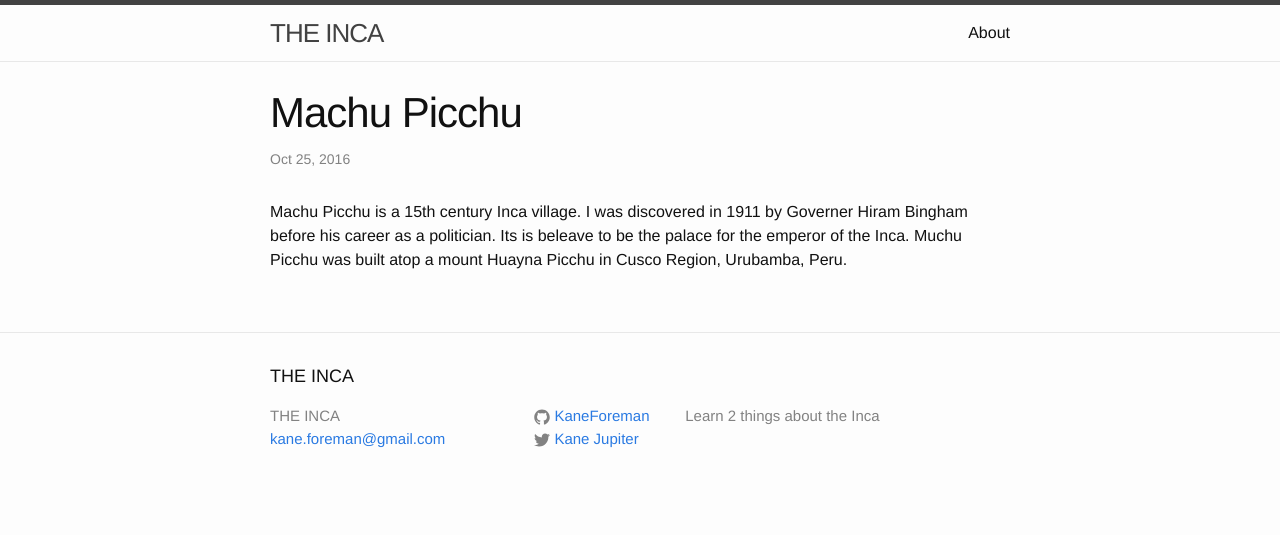
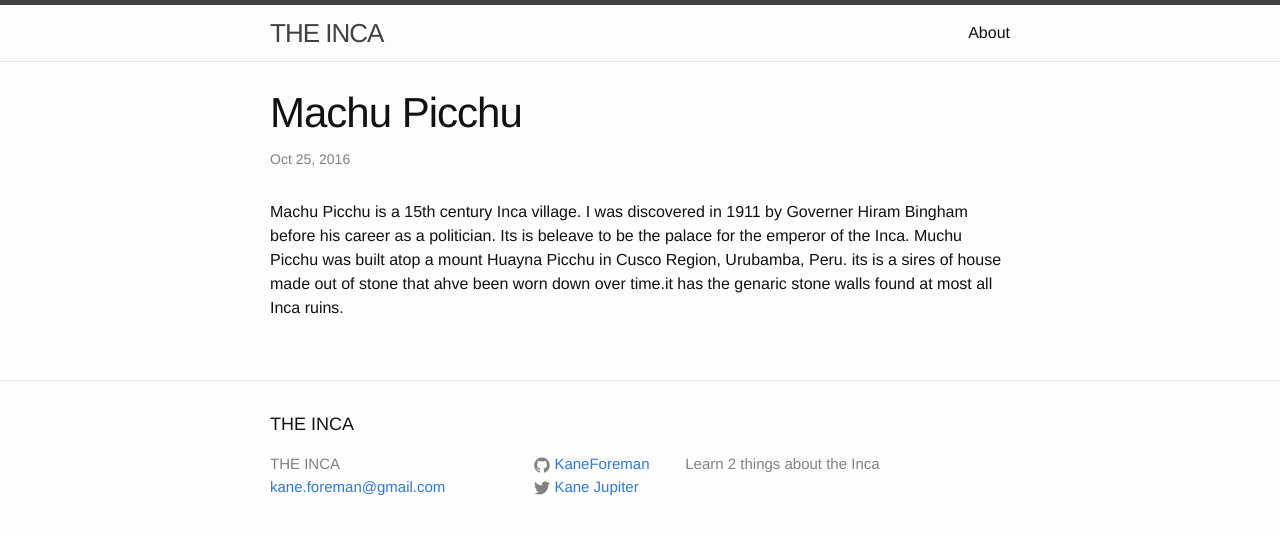
Before and after one commit to KaneForeman/kaneforeman.github.io, a Jekyll site: the page built from _posts/2016-10-25-welcome-to-jekyll.markdown, in a window 1280 px wide. Shown: the top 535 px of the page. Built offline with Jekyll 4.4.1, drawn with Linux system fonts in a browser that asks for light colours.

Commit message:
Update 2016-10-25-welcome-to-jekyll.markdown

```diff
--- a/_posts/2016-10-25-welcome-to-jekyll.markdown
+++ b/_posts/2016-10-25-welcome-to-jekyll.markdown
@@ -4,4 +4,4 @@ title:  "Machu Picchu"
 date:   2016-10-25 10:34:16 -0400
 categories: jekyll update
 ---
-Machu Picchu is a 15th century Inca village. I was discovered in 1911 by Governer Hiram Bingham before his career as a politician. Its is beleave to be the palace for the emperor of the Inca. Muchu Picchu was built atop a mount Huayna Picchu in Cusco Region, Urubamba, Peru.
+Machu Picchu is a 15th century Inca village. I was discovered in 1911 by Governer Hiram Bingham before his career as a politician. Its is beleave to be the palace for the emperor of the Inca. Muchu Picchu was built atop a mount Huayna Picchu in Cusco Region, Urubamba, Peru. its is a sires of house made out of stone that ahve been worn down over time.it has the genaric stone walls found at most all Inca ruins.
```
